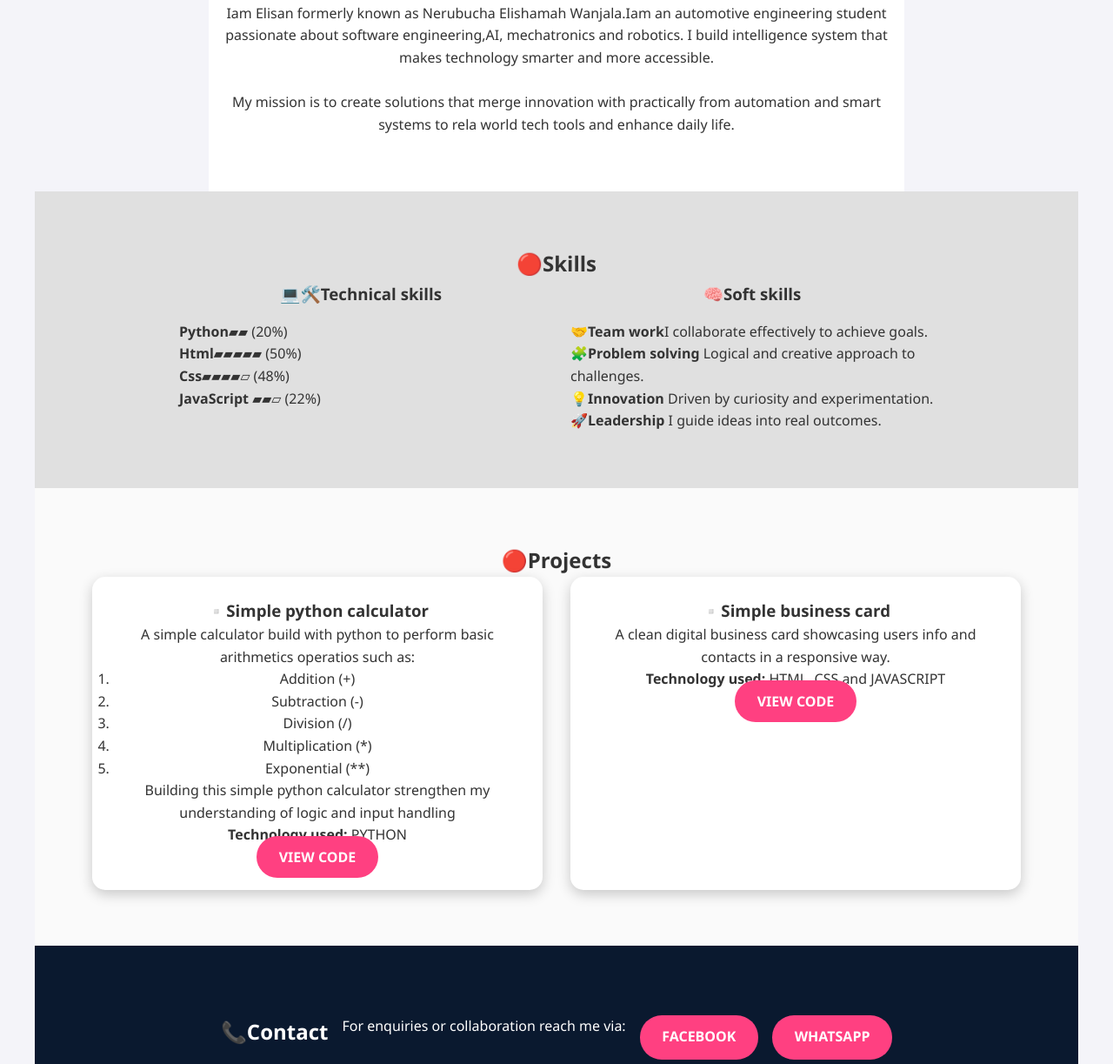
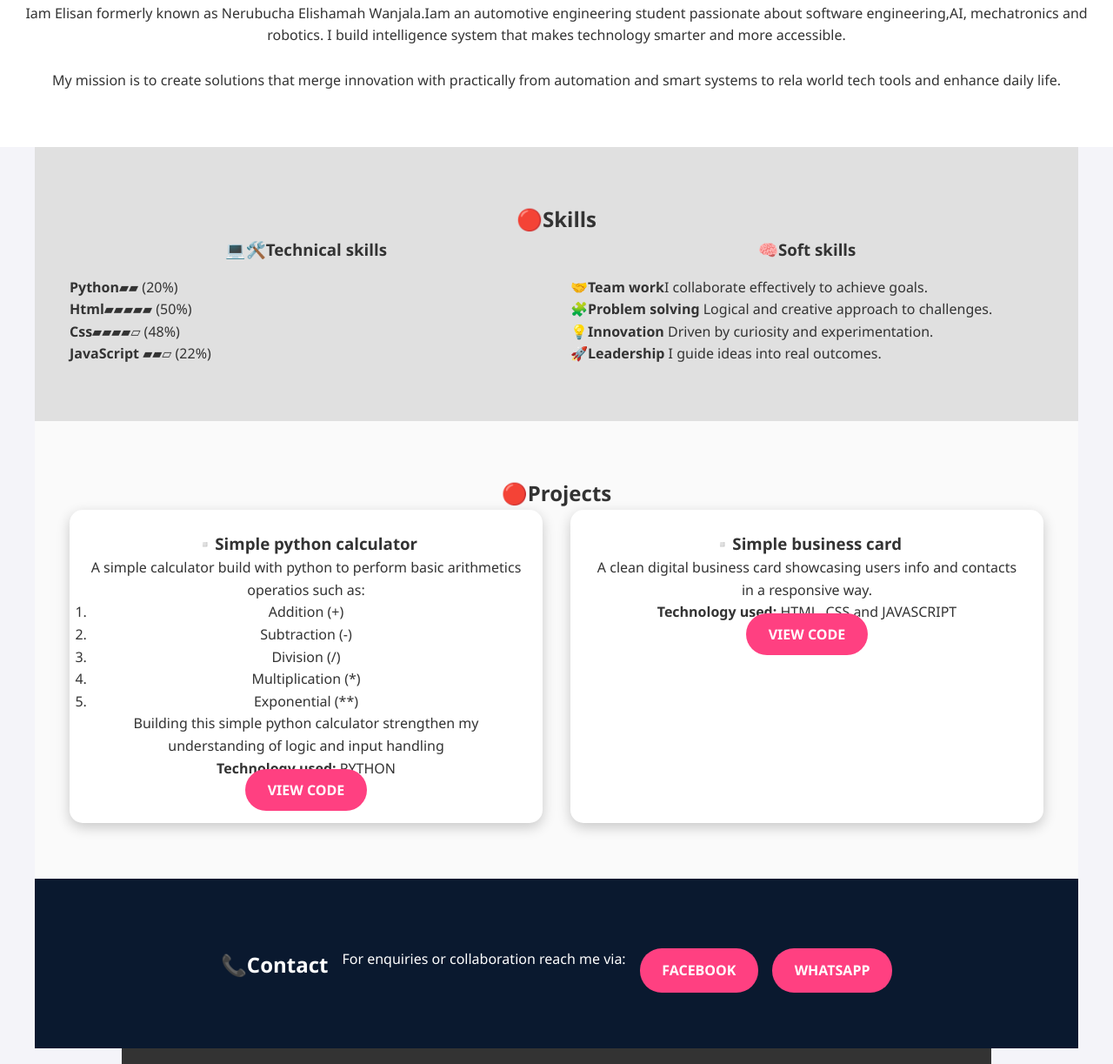
Before and after one commit to Elisan420/PERSONAL-PORTFOLIO-WEBSITE-, a plain HTML site: page index.html in a window 1280 px wide. Shown: the part 1105-2328 px from the top of the page at 87% size. Drawn offline with Linux system fonts and the light colour scheme.

Commit message:
Change max-width to 300% for multiple sections
Updated max-width properties for various sections to 300%.

```diff
--- a/style.css
+++ b/style.css
@@ -17,6 +17,7 @@ body {
   color: #333;
   line-height: 1.6;
   overflow-x: hidden;
+  max-width: 300%;
 }
 
 .section {
@@ -36,7 +37,7 @@ body {
   font-size: clamp(1.2rem, 4vw, 2.2rem);
   text-shadow: 1.5px 1px 2px red;
   width: 100%;
-  max-width: 1000px;
+  max-width: 300%;
   margin-inline: auto;
 }
 
@@ -103,7 +104,7 @@ body {
 .about {
   background-color: #fff;
   width: 100%;
-  max-width: 800px;
+  max-width: 300%;
   margin-inline: auto;
   padding-inline: 1rem;
 }
@@ -119,7 +120,7 @@ body {
   grid-template-columns: 1fr 1fr;
   gap: 2rem;
   width: 100%;
-  max-width: 900px;
+  max-width: 300%;
   margin-inline: auto;
   text-align: left;
   padding-inline: 1rem;
@@ -145,7 +146,7 @@ body {
   grid-template-columns: repeat(auto-fit, minmax(280px, 1fr));
   gap: 2rem;
   width: 100%;
-  max-width: 1100px;
+  max-width: 300%;
   margin-inline: auto;
   padding-inline: 1rem;
 }
```
